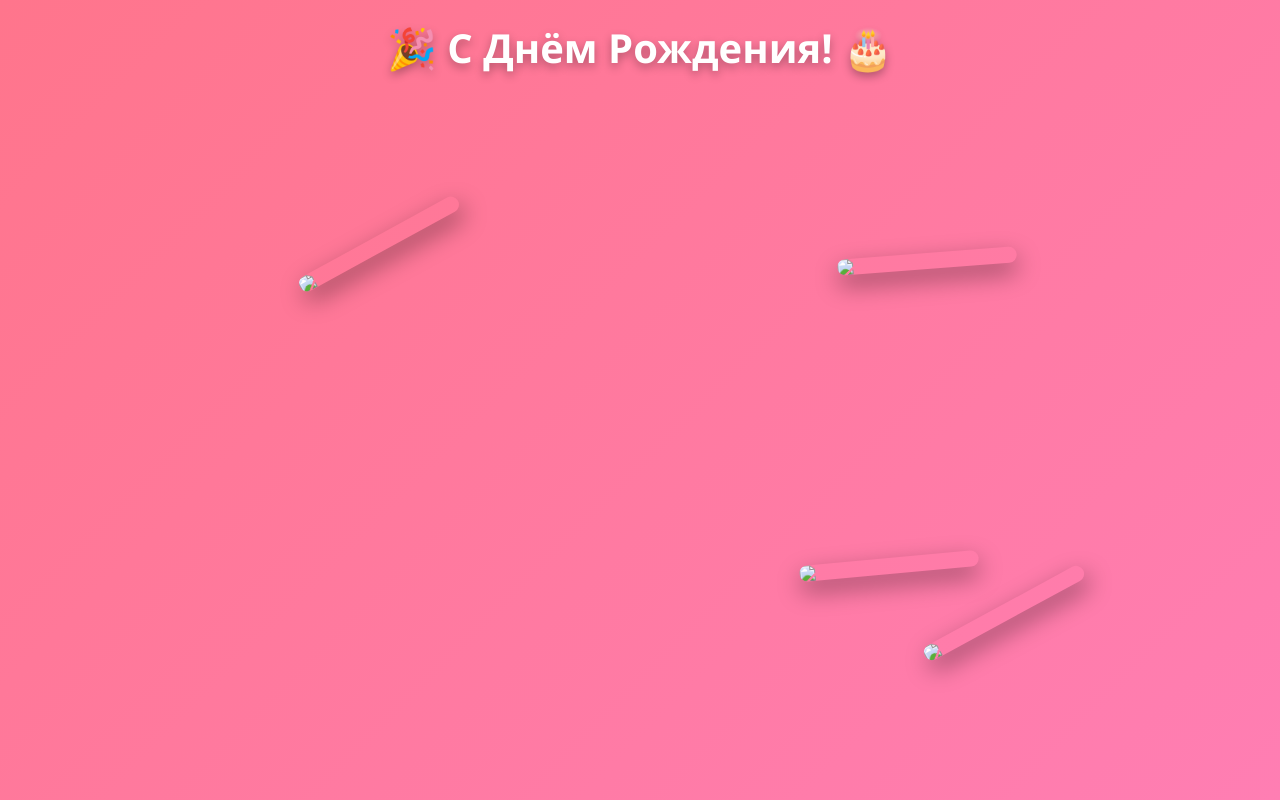
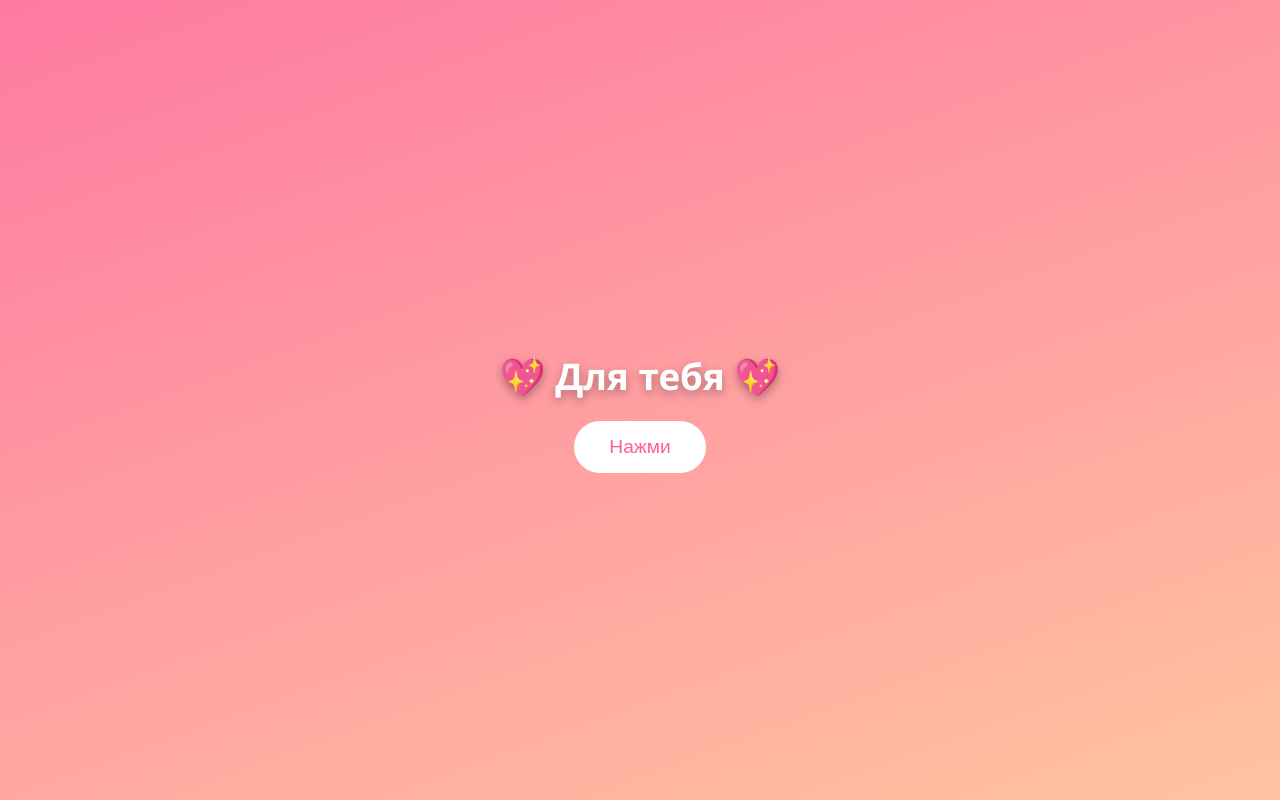
Before and after one commit to nehaevbogdan16-svg/KINO69.2, a plain HTML site: page index.html in a window 1280 px wide. Drawn offline with Linux system fonts and the light colour scheme.

Commit message:
Update index.html

```diff
--- a/index.html
+++ b/index.html
@@ -2,53 +2,129 @@
 <html lang="ru">
 <head>
 <meta charset="UTF-8">
-<title>С Днём Рождения!</title>
+<title>С Днём Рождения 💖</title>
 <meta name="viewport" content="width=device-width, initial-scale=1.0">
 
 <style>
 body {
   margin: 0;
+  background: linear-gradient(160deg, #ff7aa2, #ffc3a0);
+  font-family: 'Segoe UI', sans-serif;
+  overflow: hidden;
+}
+
+/* Вертикальный Stories-контейнер */
+#story {
+  width: 100vw;
   height: 100vh;
-  background: linear-gradient(135deg, #ff758c, #ff7eb3);
-  overflow: hidden;
-  font-family: 'Segoe UI', sans-serif;
+  max-width: 430px;
+  margin: 0 auto;
+  position: relative;
+}
+
+/* Стартовый экран */
+#start {
+  position: absolute;
+  inset: 0;
   display: flex;
   flex-direction: column;
   align-items: center;
+  justify-content: center;
+  color: white;
+  text-align: center;
+  z-index: 20;
 }
 
-h1 {
-  color: white;
-  margin: 20px;
-  font-size: 2.5em;
-  text-align: center;
+#start h1 {
+  font-size: 2.3em;
+  margin-bottom: 20px;
   text-shadow: 0 4px 10px rgba(0,0,0,0.3);
-  z-index: 10;
 }
 
-#collage {
-  position: relative;
-  width: 100%;
-  height: 100%;
+#start button {
+  font-size: 1.2em;
+  padding: 15px 35px;
+  border: none;
+  border-radius: 50px;
+  background: white;
+  color: #ff5e8e;
+  cursor: pointer;
 }
 
+/* Коллаж */
+#collage {
+  position: absolute;
+  inset: 0;
+}
+
+/* Фото */
 .photo {
   position: absolute;
-  width: 180px;
-  max-width: 45vw;
-  border-radius: 12px;
-  box-shadow: 0 10px 25px rgba(0,0,0,0.4);
+  width: 65%;
+  max-width: 280px;
+  border-radius: 14px;
+  box-shadow: 0 12px 30px rgba(0,0,0,0.35);
   opacity: 0;
-  transform: scale(0.5);
-  transition: all 1s ease;
+  transform: scale(0.6);
+  transition: all 1.2s ease;
+}
+
+/* Финальный экран */
+#final {
+  position: absolute;
+  inset: 0;
+  background: rgba(0,0,0,0.6);
+  color: white;
+  display: flex;
+  flex-direction: column;
+  justify-content: center;
+  align-items: center;
+  text-align: center;
+  opacity: 0;
+  pointer-events: none;
+  transition: opacity 2s ease;
+  padding: 30px;
+}
+
+#final h2 {
+  font-size: 2em;
+  margin-bottom: 15px;
+}
+
+#final p {
+  font-size: 1.2em;
+  line-height: 1.5;
 }
 </style>
 </head>
 
 <body>
 
-<h1>🎉 С Днём Рождения! 🎂</h1>
-<div id="collage"></div>
+<div id="story">
+
+  <!-- Старт -->
+  <div id="start">
+    <h1>💖 Для тебя 💖</h1>
+    <button onclick="start()">Нажми</button>
+  </div>
+
+  <!-- Коллаж -->
+  <div id="collage"></div>
+
+  <!-- Финал -->
+  <div id="final">
+    <h2>С Днём Рождения 🎉</h2>
+    <p>
+      Пусть каждый день<br>
+      будет наполнен любовью,<br>
+      теплом и счастьем 🤍<br><br>
+      Мы тебя очень любим 💕
+    </p>
+  </div>
+
+</div>
+
+<audio id="music" src="music.mp3"></audio>
 
 <script>
 const images = [
@@ -60,22 +136,30 @@ const images = [
 
 let index = 0;
 
-function addPhoto() {
-  if (index >= images.length) return;
+function start() {
+  document.getElementById("start").style.display = "none";
+  document.getElementById("music").play();
+  showPhoto();
+}
+
+function showPhoto() {
+  if (index >= images.length) {
+    setTimeout(showFinal, 1500);
+    return;
+  }
 
   const img = document.createElement("img");
   img.src = images[index];
   img.className = "photo";
 
-  const x = Math.random() * (window.innerWidth - 200);
-  const y = Math.random() * (window.innerHeight - 250);
-  const rotate = Math.random() * 60 - 30;
-  const z = index + 1;
+  const x = Math.random() * 40 + 10;
+  const y = Math.random() * 45 + 15;
+  const rotate = Math.random() * 30 - 15;
 
-  img.style.left = x + "px";
-  img.style.top = y + "px";
+  img.style.left = x + "%";
+  img.style.top = y + "%";
   img.style.transform = `rotate(${rotate}deg) scale(1)`;
-  img.style.zIndex = z;
+  img.style.zIndex = index + 1;
 
   document.getElementById("collage").appendChild(img);
 
@@ -84,10 +168,12 @@ function addPhoto() {
   }, 100);
 
   index++;
-  setTimeout(addPhoto, 1200);
+  setTimeout(showPhoto, 1400);
 }
 
-addPhoto();
+function showFinal() {
+  document.getElementById("final").style.opacity = 1;
+}
 </script>
 
 </body>
```
